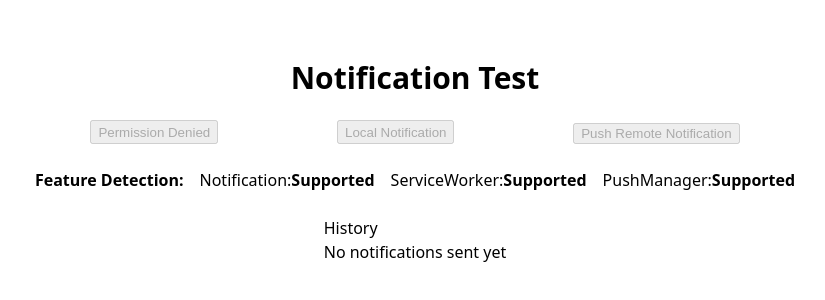
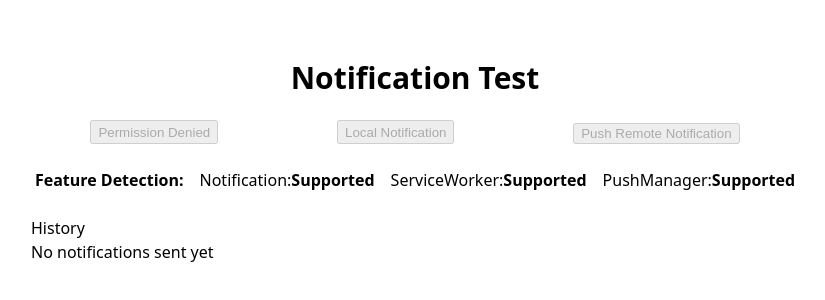
Before and after one commit to AdairLi2504/push-notification-test, a SvelteKit app: page / in a window 1280 px wide. Shown: the part 238-538 px from the top of the page, without its empty margins (225-1050 px from the left). Built offline with nearby package versions, Linux system fonts and the light colour scheme; what web-push would draw is missing.

Commit message:
set description and title

```diff
--- a/src/routes/+page.svelte
+++ b/src/routes/+page.svelte
@@ -138,6 +138,11 @@
 	};
 </script>
 
+<svelte:head>
+	<title>Push Notification Test</title>
+	<meta name="description" content="A website that tests whether the browser can receive remote notifications." />
+</svelte:head>
+
 <main class="flex flex-col items-center min-w-3/5 gap-6">
 	<h1 class="text-3xl font-bold">Notification Test</h1>
 	<div class="flex flex-row justify-around w-full">
@@ -146,9 +151,8 @@
 			disabled={permission === "granted" || permission === "denied"}
 			>{rpButtonText}</button
 		>
-		<button
-			onclick={sendNotification}
-			disabled={permission !== "granted"}>Local Notification</button
+		<button onclick={sendNotification} disabled={permission !== "granted"}
+			>Local Notification</button
 		>
 		<form method="POST" use:enhance={enhanceHandlePushNotification}>
 			<button
@@ -183,6 +187,7 @@
 			></span
 		>
 	</div>
+	<div class="flex flex-row w-full justify-start">
 		<div>
 			<h2>History</h2>
 			{#if notifications.length === 0}
@@ -196,6 +201,7 @@
 				</ul>
 			{/if}
 		</div>
+	</div>
 </main>
 
 <style>
```
Lines whose indentation alone changed are shown as unchanged.
